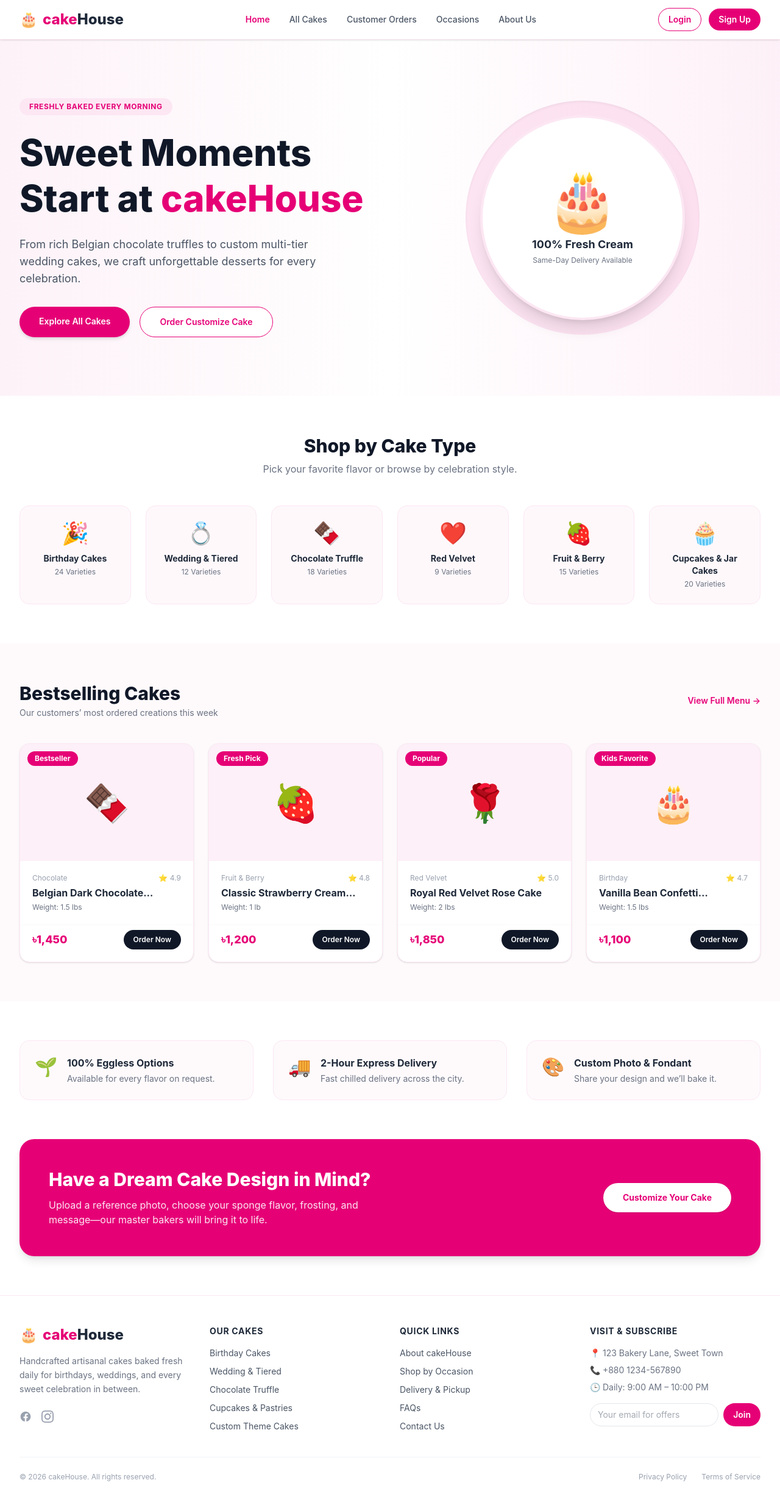
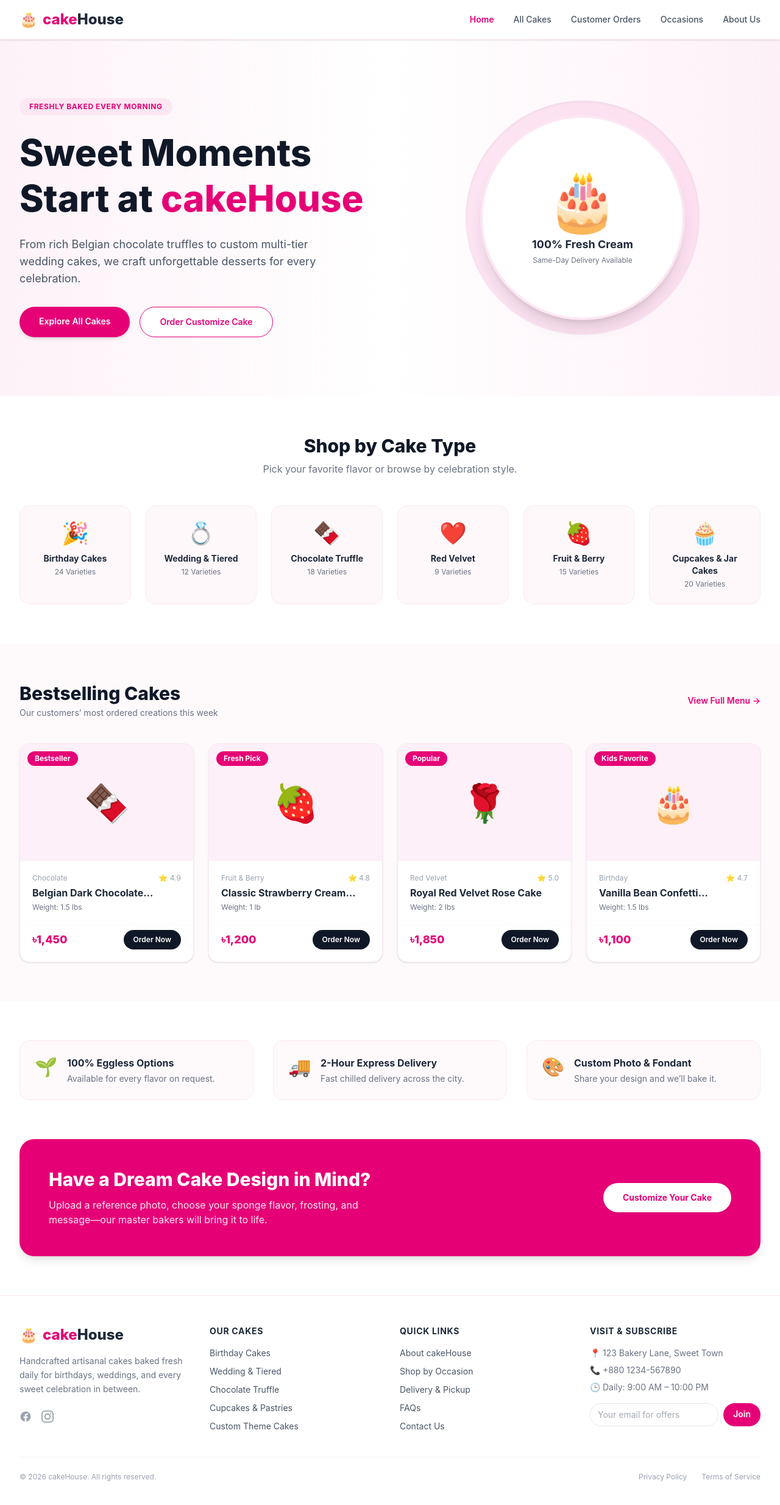
Before and after one commit to Shifath0570/CakeHouse_Client, a Next.js app: page / in a window 1280 px wide. Shown: the top 2468 px of the page at 61% size. Built offline with nearby package versions, Linux system fonts and the light colour scheme.

Commit message:
Navbar remove signin signup and secure signup

```diff
--- a/src/app/components/Footer.jsx
+++ b/src/app/components/Footer.jsx
@@ -81,12 +81,10 @@ export default function Footer() {
                 placeholder="Your email for offers"
                 className="w-full px-3 py-2 text-sm border border-gray-200 rounded-full focus:outline-none focus:border-pink-600"
               />
-              <button
-                type="submit"
-                className="px-4 py-2 text-sm font-semibold text-white bg-pink-600 rounded-full hover:bg-pink-700 transition flex-shrink-0"
-              >
+              <Link href="/auth/signin"
+                className="px-4 py-2 text-sm font-semibold text-white bg-pink-600 rounded-full hover:bg-pink-700 transition flex-shrink-0">
                 Join
-              </button>
+              </Link>
             </form>
           </div>
         </div>
--- a/src/app/components/Navbar.jsx
+++ b/src/app/components/Navbar.jsx
@@ -8,9 +8,6 @@ import { usePathname } from "next/navigation";
 export default function Navbar() {
   const pathname = usePathname();
   const [isMobileMenuOpen, setIsMobileMenuOpen] = useState(false);
-
-  // Replace this with your actual auth state (e.g., NextAuth session, Firebase, Clerk, etc.)
-  const [isLoggedIn, setIsLoggedIn] = useState(false);
 
   const navItems = [
     { name: "Home", href: "/" },
@@ -35,8 +32,8 @@ export default function Navbar() {
             </Link>
           </div>
 
-          {/* Middle: Navigation Items (Desktop) */}
-          <div className="hidden md:flex space-x-8">
+          {/* Right Side: Navigation Items (Desktop) */}
+          <div className="hidden md:flex items-center space-x-8">
             {navItems.map((item) => {
               const isActive = pathname === item.href;
               return (
@@ -53,34 +50,6 @@ export default function Navbar() {
                 </Link>
               );
             })}
-          </div>
-
-          {/* Right Side: Login, Logout, Sign Up Buttons (Desktop) */}
-          <div className="hidden md:flex items-center space-x-3">
-            {!isLoggedIn ? (
-              <>
-                <Link
-                  href="/auth/signin"
-                  onClick={() => setIsLoggedIn(true)} // Demo toggle; remove in production
-                  className="px-4 py-2 text-sm font-semibold text-pink-600 border border-pink-600 rounded-full hover:bg-pink-50 transition"
-                >
-                  Login
-                </Link>
-                <Link
-                  href="/auth/signup"
-                  className="px-4 py-2 text-sm font-semibold text-white bg-pink-600 rounded-full hover:bg-pink-700 transition"
-                >
-                  Sign Up
-                </Link>
-              </>
-            ) : (
-              <button
-                onClick={() => setIsLoggedIn(false)}
-                className="px-4 py-2 text-sm font-semibold text-gray-700 bg-gray-100 rounded-full hover:bg-gray-200 transition"
-              >
-                Logout
-              </button>
-            )}
           </div>
 
           {/* Mobile Hamburger Button */}
@@ -122,40 +91,6 @@ export default function Navbar() {
               </Link>
             );
           })}
-
-          <div className="pt-3 border-t border-gray-100 flex flex-col gap-2">
-            {!isLoggedIn ? (
-              <>
-                <Link
-                  href="/auth/signin"
-                  onClick={() => {
-                    setIsLoggedIn(true);
-                    setIsMobileMenuOpen(false);
-                  }}
-                  className="w-full text-center px-4 py-2 text-sm font-semibold text-pink-600 border border-pink-600 rounded-full"
-                >
-                  Login
-                </Link>
-                <Link
-                  href="/auth/signup"
-                  onClick={() => setIsMobileMenuOpen(false)}
-                  className="w-full text-center px-4 py-2 text-sm font-semibold text-white bg-pink-600 rounded-full"
-                >
-                  Sign Up
-                </Link>
-              </>
-            ) : (
-              <button
-                onClick={() => {
-                  setIsLoggedIn(false);
-                  setIsMobileMenuOpen(false);
-                }}
-                className="w-full text-center px-4 py-2 text-sm font-semibold text-gray-700 bg-gray-100 rounded-full"
-              >
-                Logout
-              </button>
-            )}
-          </div>
         </div>
       )}
     </nav>
```
Also changed, not shown: src/app/Account/Arsalan/signup/page.jsx (renamed from src/app/auth/signup/page.jsx).
